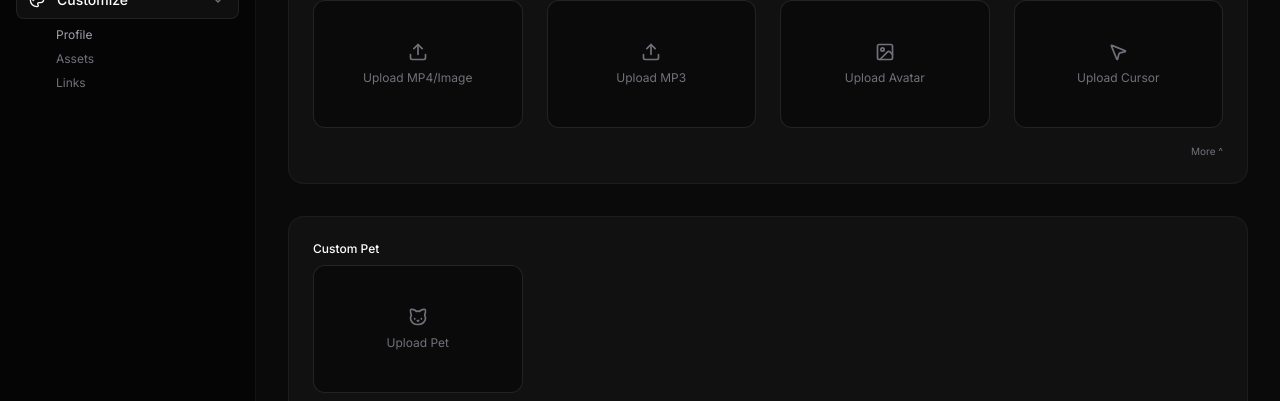
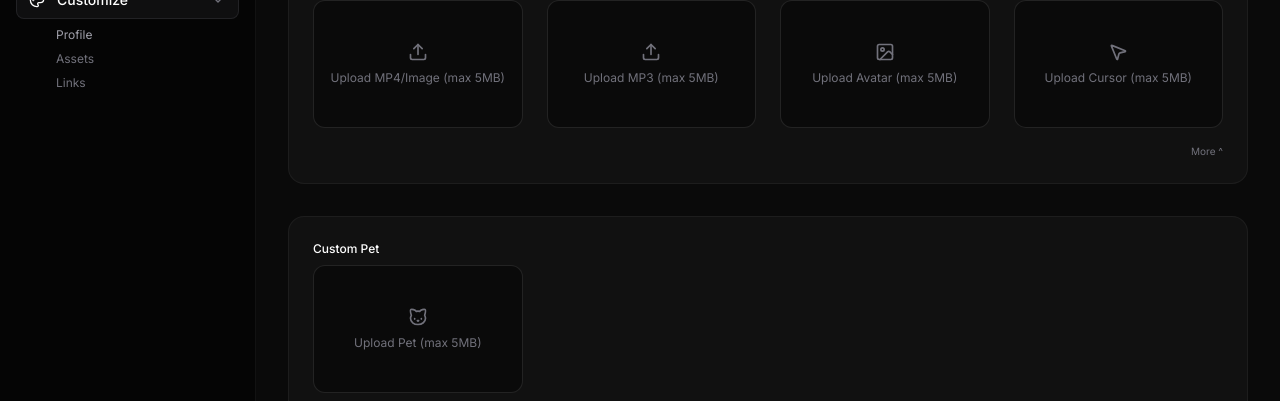
Before and after one commit to divenon778-web/mnbvbvvbbveeewwass, a React (Vite) app: page /dashboard/customize in a window 1280 px wide. Shown: the part 151-552 px from the top of the page. Built offline with nearby package versions, Linux system fonts and the light colour scheme; no server answers; the database is empty; sample sign-in values are in the browser's storage.

Commit message:
Update Customize.tsx

```diff
--- a/src/pages/Customize.tsx
+++ b/src/pages/Customize.tsx
@@ -2,7 +2,8 @@ import React, { useState, useEffect } from 'react';
 import DashboardLayout from '../components/DashboardLayout';
 import { useAuth } from '../AuthContext';
 import { doc, getDoc, updateDoc } from 'firebase/firestore';
-import { db } from '../firebase';
+import { db, storage } from '../firebase';
+import { ref, uploadBytes, getDownloadURL } from 'firebase/storage';
 import toast from 'react-hot-toast';
 import { X, Upload, Music, Image as ImageIcon, MousePointer2, Cat, Type, Sparkles } from 'lucide-react';
 
@@ -48,28 +49,33 @@ export default function Customize() {
     }
   };
 
-  const handleFileUpload = (e: React.ChangeEvent<HTMLInputElement>, field: string, type: 'video' | 'image' | 'audio') => {
+  const handleFileUpload = async (e: React.ChangeEvent<HTMLInputElement>, field: string, type: 'video' | 'image' | 'audio') => {
     const file = e.target.files?.[0];
     if (!file) return;
 
-    // Limit size to ~800KB to fit in Firestore document limit (1MB)
-    if (file.size > 800 * 1024) {
-      toast.error('File must be smaller than 800KB. For larger files, please paste a direct URL.');
+    // Limit size to 5MB
+    if (file.size > 5 * 1024 * 1024) {
+      toast.error('File must be smaller than 5MB.');
       return;
     }
 
-    const reader = new FileReader();
-    reader.onloadend = () => {
-      const base64String = reader.result as string;
+    try {
+      const storageRef = ref(storage, `uploads/${user?.uid}/${field}_${Date.now()}`);
+      const snapshot = await uploadBytes(storageRef, file);
+      const downloadUrl = await getDownloadURL(snapshot.ref);
+
       setProfile((prev: any) => {
-        const updated = { ...prev, [field]: base64String };
+        const updated = { ...prev, [field]: downloadUrl };
         if (field === 'backgroundUrl') {
           updated.backgroundType = type;
         }
         return updated;
       });
-    };
-    reader.readAsDataURL(file);
+      toast.success('File uploaded successfully');
+    } catch (error) {
+      console.error("Error uploading file:", error);
+      toast.error('Failed to upload file');
+    }
   };
 
   const handleRemove = (field: string) => {
@@ -117,7 +123,7 @@ export default function Customize() {
                 ) : (
                   <label className="flex flex-col items-center justify-center w-full h-full cursor-pointer hover:bg-white/5 transition-colors">
                     <Upload size={20} className="text-zinc-500 mb-2" />
-                    <span className="text-xs text-zinc-500">Upload MP4/Image</span>
+                    <span className="text-xs text-zinc-500">Upload MP4/Image (max 5MB)</span>
                     <input type="file" accept="video/mp4,image/*" className="hidden" onChange={(e) => handleFileUpload(e, 'backgroundUrl', e.target.files?.[0]?.type.includes('video') ? 'video' : 'image')} />
                   </label>
                 )}
@@ -142,7 +148,7 @@ export default function Customize() {
                 ) : (
                   <label className="flex flex-col items-center justify-center w-full h-full cursor-pointer hover:bg-white/5 transition-colors">
                     <Upload size={20} className="text-zinc-500 mb-2" />
-                    <span className="text-xs text-zinc-500">Upload MP3</span>
+                    <span className="text-xs text-zinc-500">Upload MP3 (max 5MB)</span>
                     <input type="file" accept="audio/mpeg,audio/mp3" className="hidden" onChange={(e) => handleFileUpload(e, 'audioUrl', 'audio')} />
                   </label>
                 )}
@@ -164,7 +170,7 @@ export default function Customize() {
                 ) : (
                   <label className="flex flex-col items-center justify-center w-full h-full cursor-pointer hover:bg-white/5 transition-colors">
                     <ImageIcon size={20} className="text-zinc-500 mb-2" />
-                    <span className="text-xs text-zinc-500">Upload Avatar</span>
+                    <span className="text-xs text-zinc-500">Upload Avatar (max 5MB)</span>
                     <input type="file" accept="image/*" className="hidden" onChange={(e) => handleFileUpload(e, 'avatarUrl', 'image')} />
                   </label>
                 )}
@@ -186,7 +192,7 @@ export default function Customize() {
                 ) : (
                   <label className="flex flex-col items-center justify-center w-full h-full cursor-pointer hover:bg-white/5 transition-colors">
                     <MousePointer2 size={20} className="text-zinc-500 mb-2" />
-                    <span className="text-xs text-zinc-500">Upload Cursor</span>
+                    <span className="text-xs text-zinc-500">Upload Cursor (max 5MB)</span>
                     <input type="file" accept="image/png" className="hidden" onChange={(e) => handleFileUpload(e, 'cursorUrl', 'image')} />
                   </label>
                 )}
@@ -216,7 +222,7 @@ export default function Customize() {
                 ) : (
                   <label className="flex flex-col items-center justify-center w-full h-full cursor-pointer hover:bg-white/5 transition-colors">
                     <Cat size={20} className="text-zinc-500 mb-2" />
-                    <span className="text-xs text-zinc-500">Upload Pet</span>
+                    <span className="text-xs text-zinc-500">Upload Pet (max 5MB)</span>
                     <input type="file" accept="image/gif,image/png" className="hidden" onChange={(e) => handleFileUpload(e, 'petUrl', 'image')} />
                   </label>
                 )}
```
